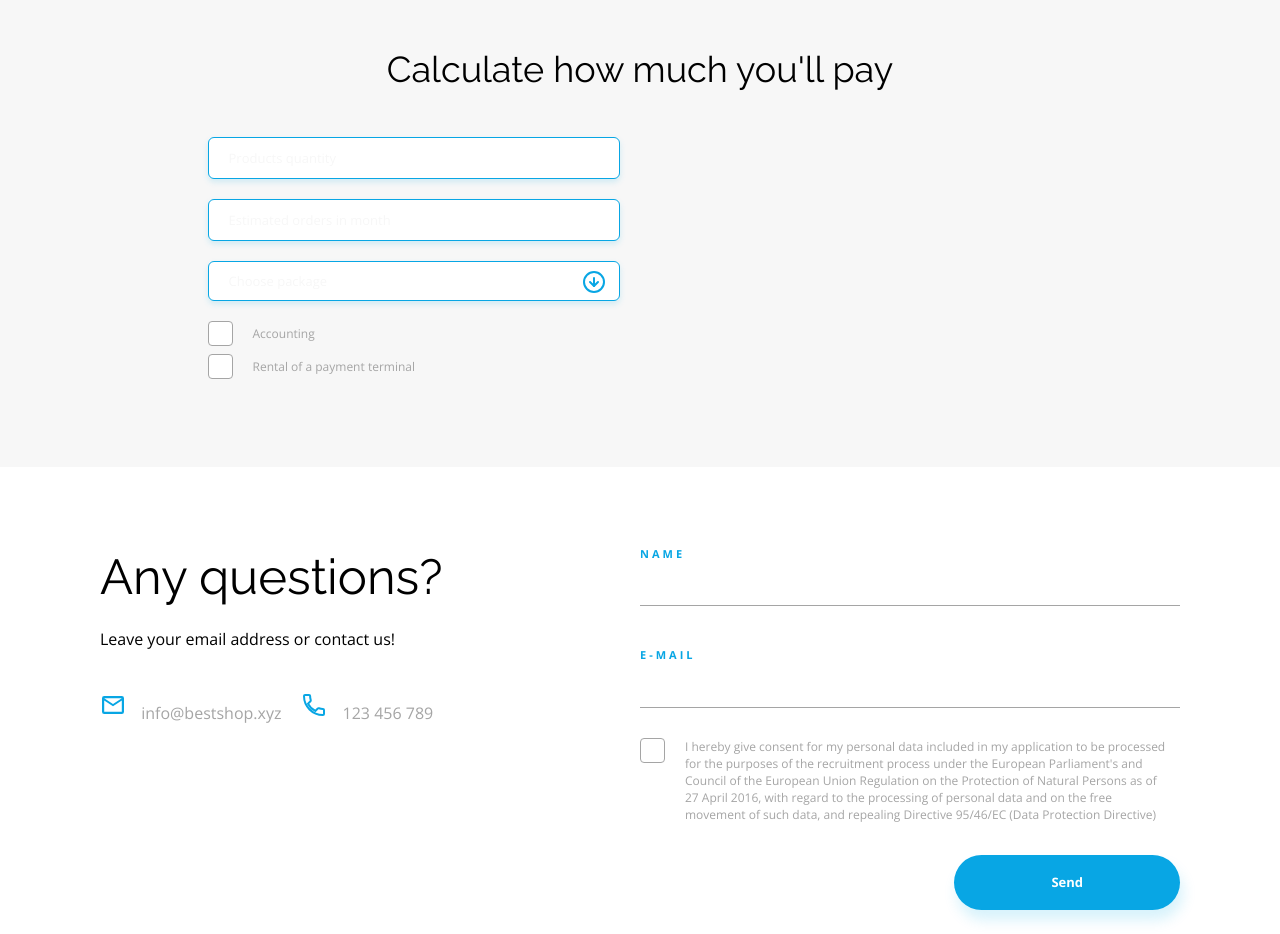
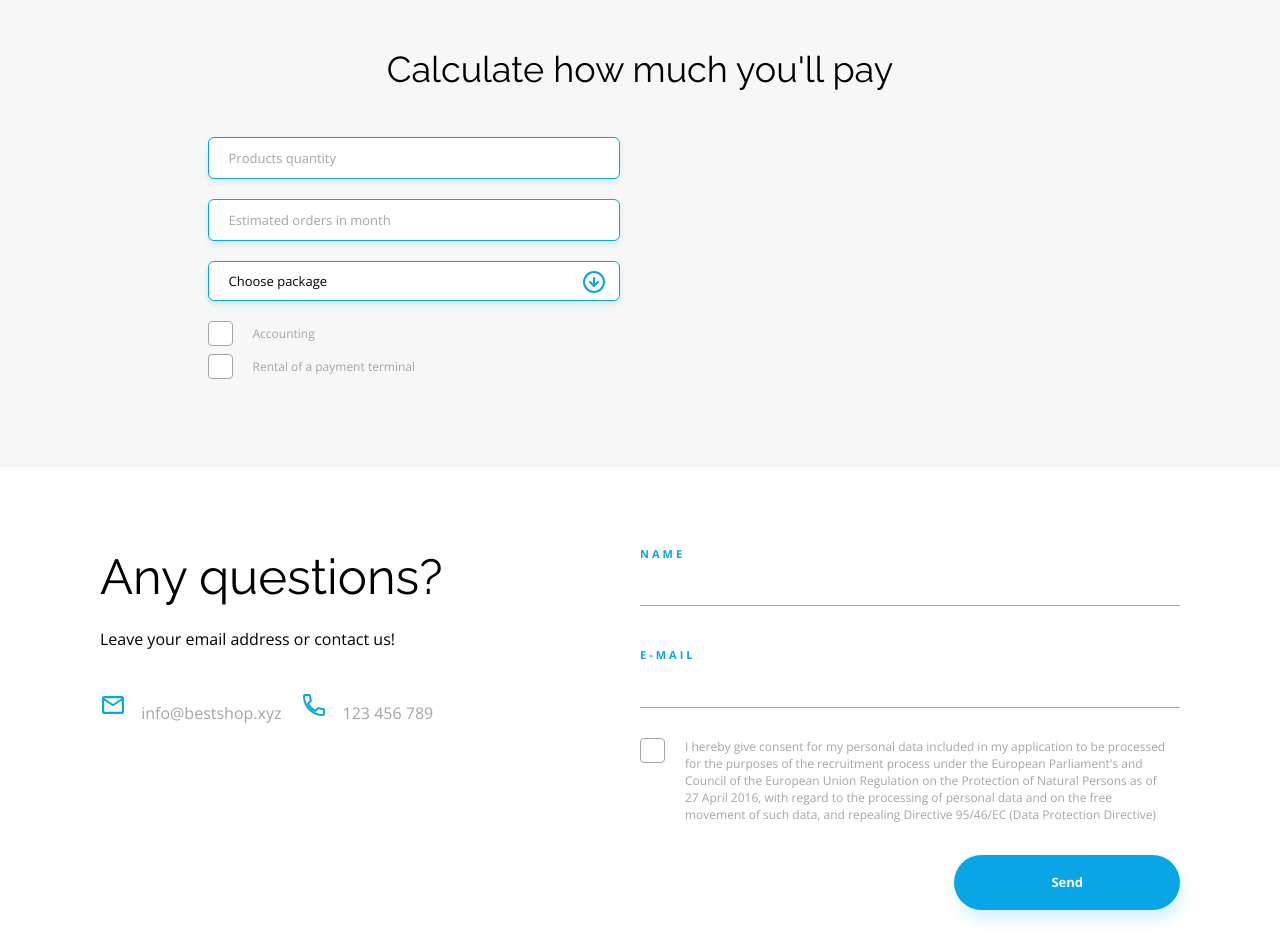
Before and after one commit to vesnica-soncek/BestShop-landing-html-css, a website built with Parcel: page index.html in a window 1280 px wide. Shown: the part 3640-4574 px from the top of the page. Built offline with nearby package versions, Linux system fonts and the light colour scheme.

Commit message:
validacija vnosov + eventi + barve

```diff
--- a/js/main.js
+++ b/js/main.js
@@ -68,6 +68,8 @@
     console.log("Calculator ready");
 };
 
+
+
 document.addEventListener("DOMContentLoaded", function () {
     var form = document.querySelector(".calc__form");
     var summary = document.querySelector(".calc__summary");
--- a/scss/elements/_calculator.scss
+++ b/scss/elements/_calculator.scss
@@ -33,7 +33,7 @@
 
   &__input input,
   &__select .select__input {
-    color: $color-benefits-background;
+    color: $color-font-primary-black;
     width: 100%;
     border-radius: 6px;
     border: 1px solid $color-primary;
@@ -48,7 +48,7 @@
   &__input {
     input {
       &::placeholder {
-        color: $color-benefits-background;
+        color: $color-font-secondary-grey;
       }
     }
   }
```
Also changed, not shown: 3 other files.
